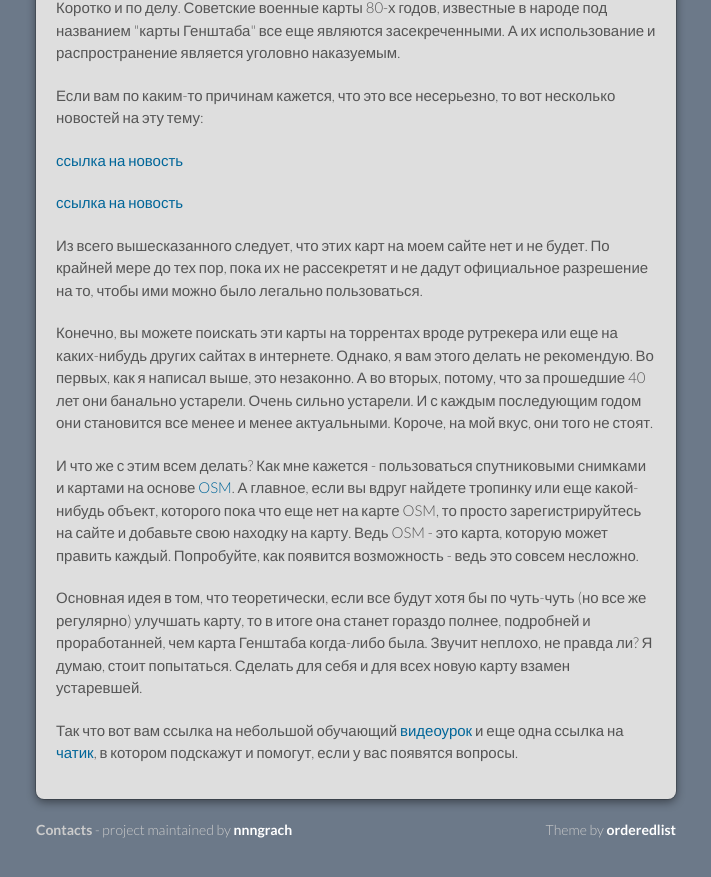
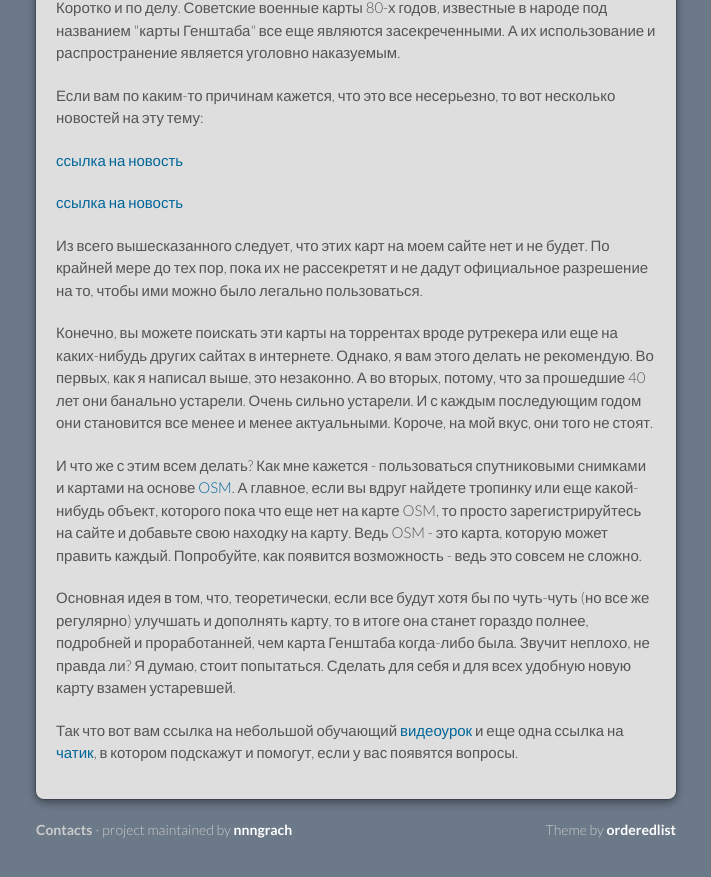
Before and after one commit to nnngrach/AnyGIS_Site, a Jekyll site: the page Web/Html/ForbiddenMaps_ru.html, which Jekyll copies as it is, in a window 1280 px wide, cut to the strip 579-1489 px from the top of the page. Shown: the top 877 px of the strip, without its empty margins (284-995 px from the left). Built offline with Jekyll 4.4.1, drawn with Linux system fonts in a browser that asks for light colours.

Commit message:
Update ForbiddenMaps_ru.html

```diff
--- a/Web/Html/ForbiddenMaps_ru.html
+++ b/Web/Html/ForbiddenMaps_ru.html
@@ -124,9 +124,9 @@
 
 <p>Конечно, вы можете поискать эти карты на торрентах вроде рутрекера или еще на каких-нибудь других сайтах в интернете. Однако, я вам этого делать не рекомендую. Во первых, как я написал выше, это незаконно. А во вторых, потому, что за прошедшие 40 лет они банально устарели. Очень сильно устарели. И с каждым последующим годом они становится все менее и менее актуальными. Короче, на мой вкус, они того не стоят.</p>
 
-<p>И что же с этим всем делать? Как мне кажется - пользоваться спутниковыми снимками и картами на основе <a href="https://shuriktravel.ru/osm_to_outdoortravel/">OSM</a>. А главное, если вы вдруг найдете тропинку или еще какой-нибудь объект, которого пока что еще нет на карте OSM, то просто зарегистрируйтесь на сайте и добавьте свою находку на карту. Ведь OSM - это карта, которую может править каждый. Попробуйте, как появится возможность - ведь это совсем несложно.</p>
+<p>И что же с этим всем делать? Как мне кажется - пользоваться спутниковыми снимками и картами на основе <a href="https://shuriktravel.ru/osm_to_outdoortravel/">OSM</a>. А главное, если вы вдруг найдете тропинку или еще какой-нибудь объект, которого пока что еще нет на карте OSM, то просто зарегистрируйтесь на сайте и добавьте свою находку на карту. Ведь OSM - это карта, которую может править каждый. Попробуйте, как появится возможность - ведь это совсем не сложно.</p>
 
-<p>Основная идея в том, что теоретически, если все будут хотя бы по чуть-чуть (но все же регулярно) улучшать карту, то в итоге она станет гораздо полнее, подробней и проработанней, чем карта Генштаба когда-либо была. Звучит неплохо, не правда ли? Я думаю, стоит попытаться. Сделать для себя и для всех новую карту взамен устаревшей.</p>
+<p>Основная идея в том, что, теоретически, если все будут хотя бы по чуть-чуть (но все же регулярно) улучшать и дополнять карту, то в итоге она станет гораздо полнее, подробней и проработанней, чем карта Генштаба когда-либо была. Звучит неплохо, не правда ли? Я думаю, стоит попытаться. Сделать для себя и для всех удобную новую карту взамен устаревшей.</p>
 
 <p>Так что вот вам ссылка на небольшой обучающий <a href="http://josm.ru/">видеоурок</a> и еще одна ссылка на <a href="https://t.me/ruosm">чатик</a>, в котором подскажут и помогут, если у вас появятся вопросы.</p>
 
```
